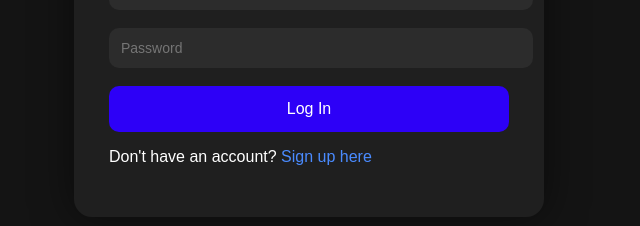
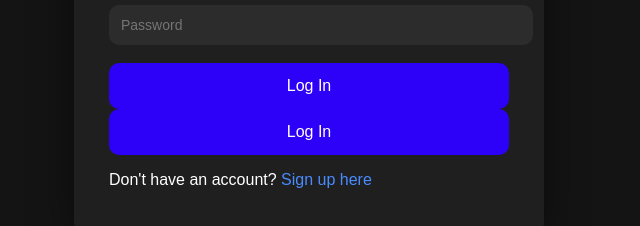
Before and after one commit to NazirulRizali/ChatGpt, a plain HTML site: page index.html in a window 1280 px wide. Shown: the part 354-580 px from the top of the page, without its empty margins (331-971 px from the left). Drawn offline with Linux system fonts and the light colour scheme.

Commit message:
Update index.html

```diff
--- a/index.html
+++ b/index.html
@@ -13,6 +13,7 @@
   <input type="password" placeholder="Password" required>
 
   <button>Log In</button>
+  <button onclick="window.location.href='dashboard.html'">Log In</button>
 
 <p>Don't have an account? <a href="signup.html">Sign up here</a></p>
 </div>
```
